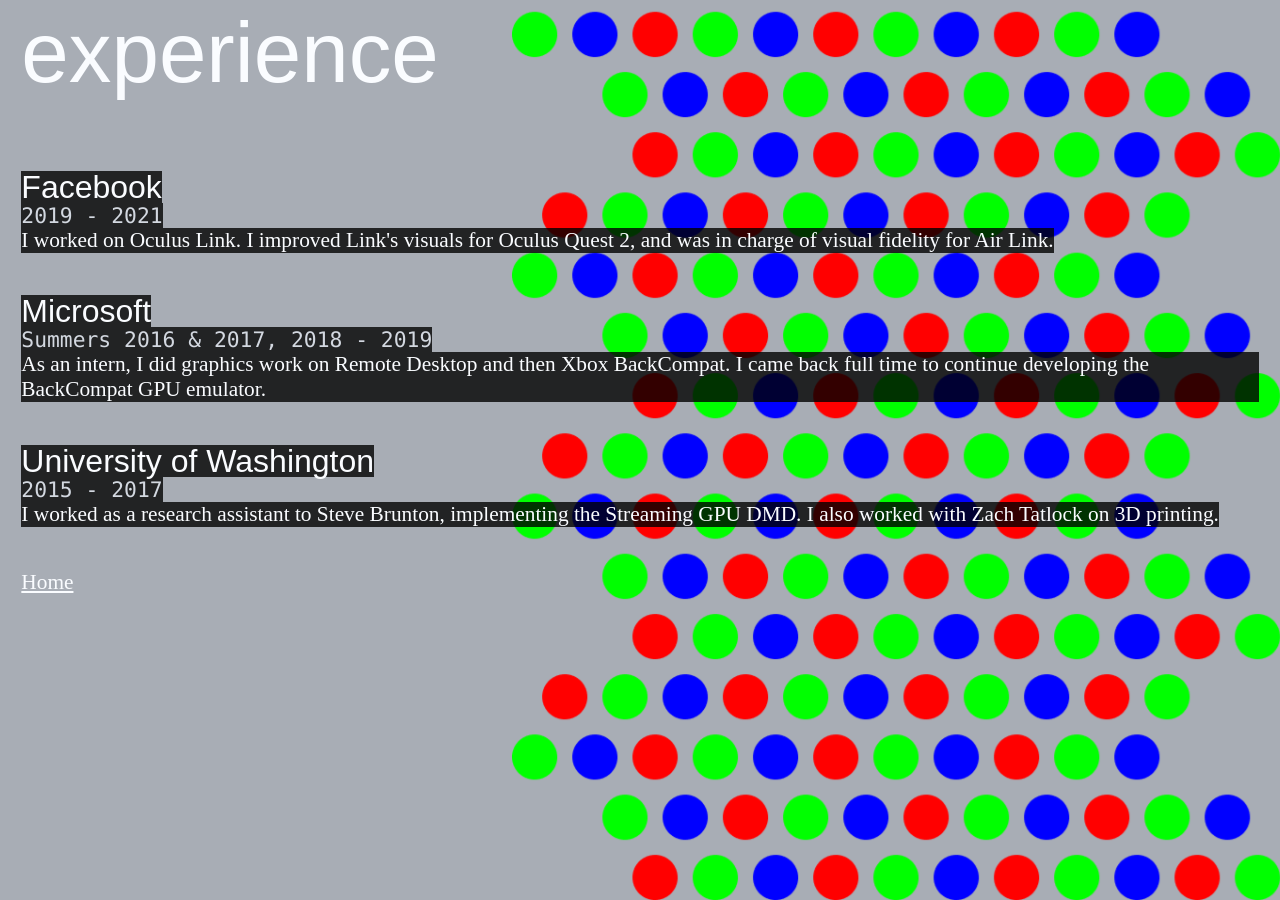
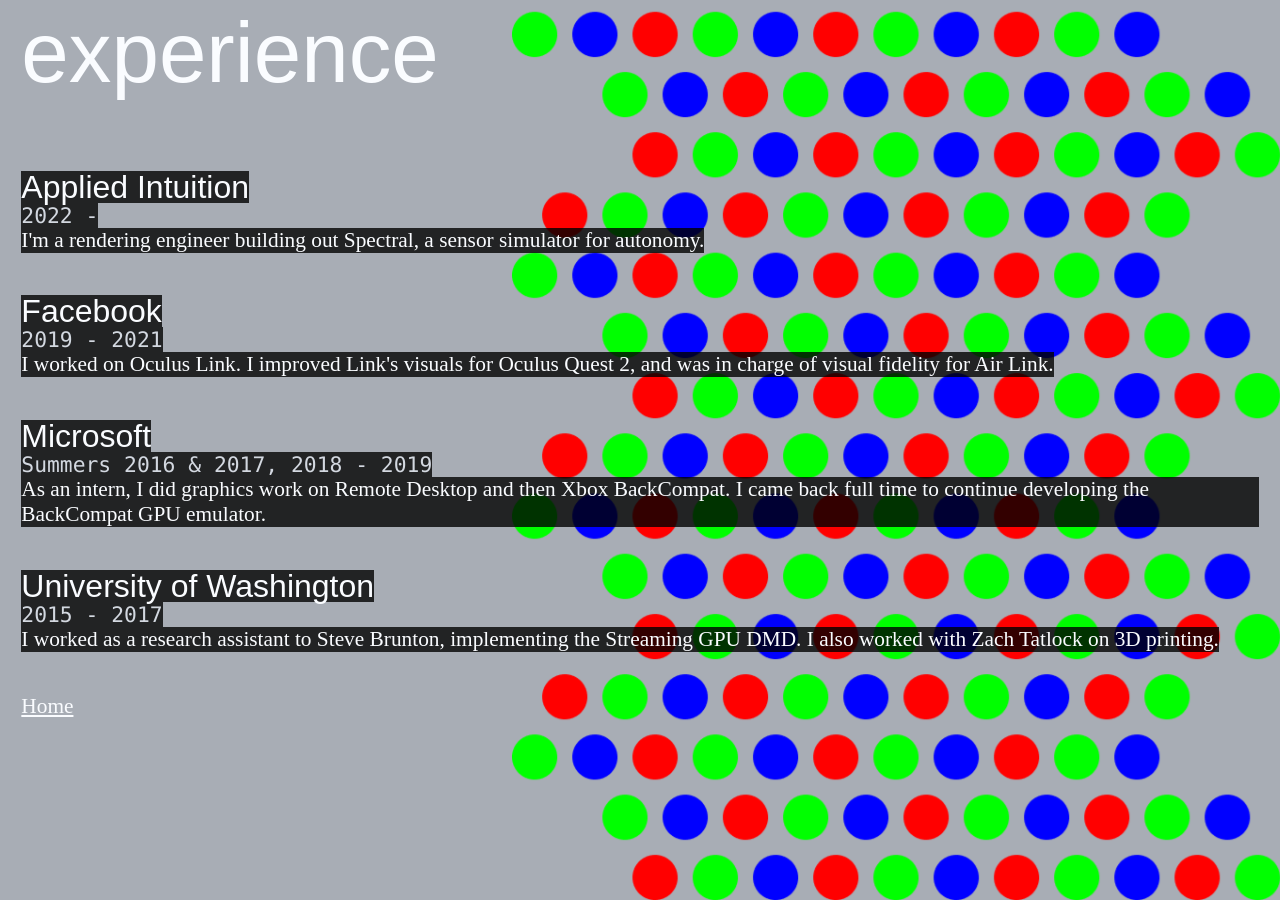
Before and after one commit to pens/rgb.sh, a Jekyll site: the page built from work.html, in a window 1280 px wide. Built offline with Jekyll 4.4.1, drawn with Linux system fonts in a browser that asks for light colours.

Commit message:
Update work

```diff
--- a/_data/work.yml
+++ b/_data/work.yml
@@ -1,3 +1,6 @@
+- company: Applied Intuition
+  date: 2022 -
+  desc: "I'm a rendering engineer building out Spectral, a sensor simulator for autonomy."
 - company: Facebook
   date: 2019 - 2021
   desc: "I worked on Oculus Link. I improved Link's visuals for Oculus Quest 2, and was in charge of visual fidelity for Air Link."
```
